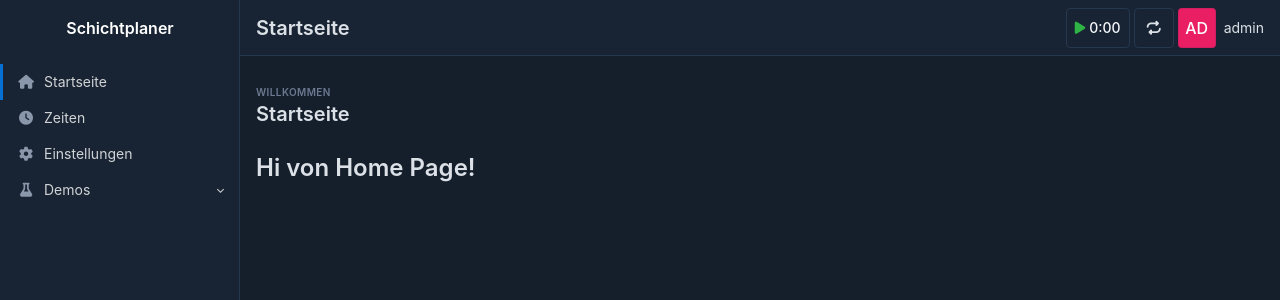
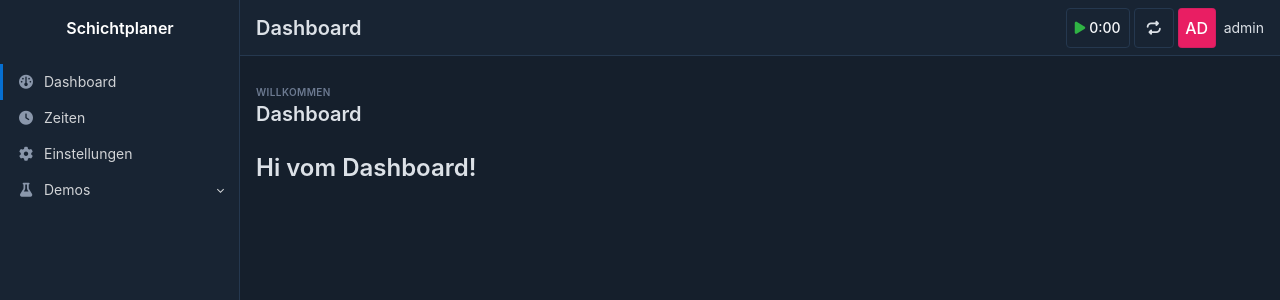
Before and after one commit to cabroe/cursor-test, a React (Vite) app: page / in a window 1280 px wide. Shown: the top 300 px of the page. Built offline with nearby package versions, Linux system fonts and the light colour scheme; a web font is replaced by a local one.

Commit message:
Ersetzen der Home-Seite durch das Dashboard. Entfernen der Home-Komponente und des zugehörigen Headers. Anpassung der Routen und Titel in der routeConfig für die neue Dashboard-Seite.

```diff
--- a/src/App.tsx
+++ b/src/App.tsx
@@ -4,7 +4,7 @@ import {
   useLocation,
   BrowserRouter as Router,
 } from "react-router-dom";
-import Home from "./pages/Home";
+import Dashboard from "./pages/Dashboard";
 import Times from "./pages/Times";
 import Settings from "./pages/Settings";
 import ModalDemo from "./pages/ModalDemo";
@@ -42,7 +42,7 @@ function App() {
         <div className="page-body">
           <div className="container-fluid">
             <Routes>
-              <Route path="/" element={<Home />} />
+              <Route path="/" element={<Dashboard />} />
               <Route path="/times" element={<Times />} />
               <Route path="/settings" element={<Settings />} />
               <Route path="/modal-demo" element={<ModalDemo />} />
--- /dev/null
+++ b/src/pages/Dashboard.tsx
@@ -0,0 +1,10 @@
+function Dashboard() {
+  return (
+    <>
+      {/* Seiteninhalt hier */}
+      <h1>Hi vom Dashboard!</h1>
+    </>
+  );
+}
+
+export default Dashboard;
--- a/src/pages/Home.tsx
+++ /dev/null
@@ -1,10 +0,0 @@
-function Home() {
-  return (
-    <>
-      {/* Seiteninhalt hier */}
-      <h1>Hi von Home Page!</h1>
-    </>
-  );
-}
-
-export default Home;
--- a/src/pages/pageHeaders/HomeHeader.tsx
+++ b/src/pages/pageHeaders/DashboardHeader.tsx
@@ -1,10 +1,10 @@
-const HomeHeader = () => (
+const DashboardHeader = () => (
   <div className="col">
     <div className="text-body-secondary mt-1">
       <div className="page-pretitle">Willkommen</div>
     </div>
-    <h2 className="page-title">Startseite</h2>
+    <h2 className="page-title">Dashboard</h2>
   </div>
 );
 
-export default HomeHeader;
+export default DashboardHeader;
--- a/src/routes/routeConfig.ts
+++ b/src/routes/routeConfig.ts
@@ -1,4 +1,4 @@
-import HomeHeader from "../pages/pageHeaders/HomeHeader";
+import DashboardHeader from "../pages/pageHeaders/DashboardHeader";
 import TimesHeader from "../pages/pageHeaders/TimesHeader";
 import SettingsHeader from "../pages/pageHeaders/SettingsHeader";
 import ModalDemoHeader from "../pages/pageHeaders/ModalDemoHeader";
@@ -14,10 +14,10 @@ export type PageTitleEntry = {
 
 export const pageTitles: Record<string, PageTitleEntry> = {
   "/": {
-    title: "Startseite",
+    title: "Dashboard",
     pretitle: "Willkommen",
-    icon: "fas fa-home",
-    headerComponent: HomeHeader,
+    icon: "fas fa-dashboard",
+    headerComponent: DashboardHeader,
   },
   "/times": {
     title: "Zeiten",
```
Also changed, not shown: src/fonts/fa-regular-400.woff2 (added), src/fonts/fa-solid-900.woff2 (added).
